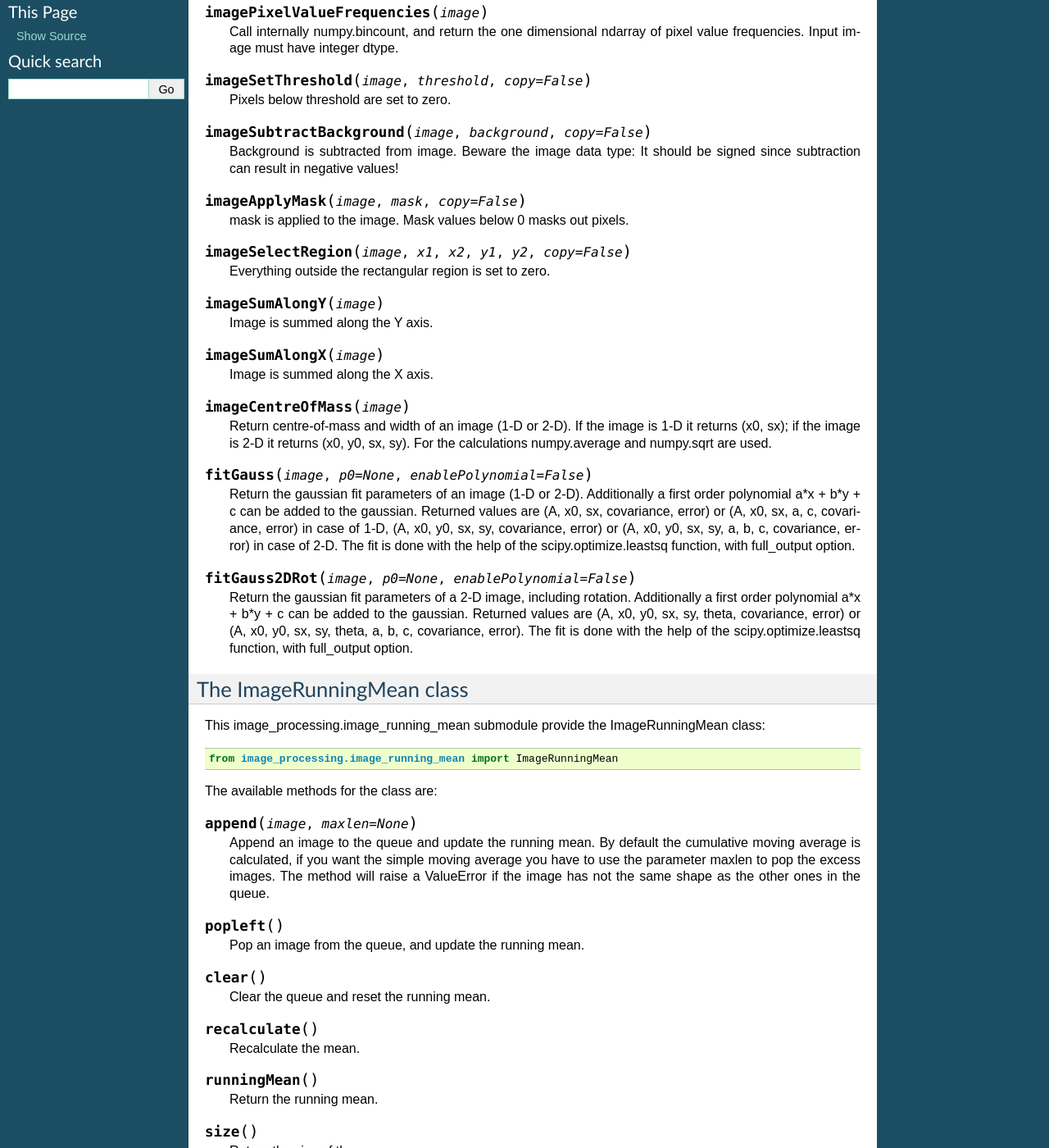
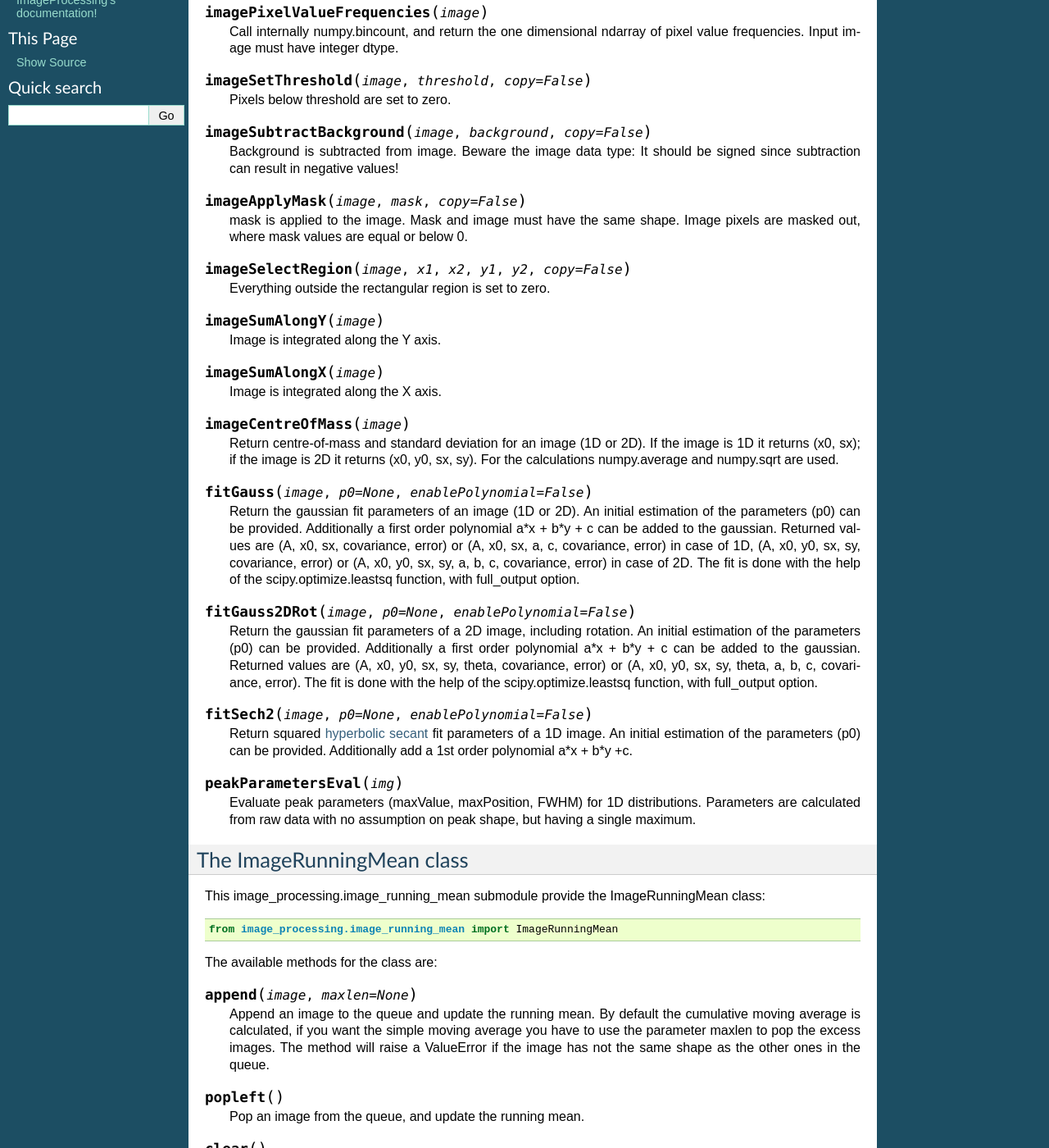
Before and after one commit to European-XFEL/imageProcessing, a Sphinx documentation site: the page built from doc/source/imageProcessing.rst, in a window 1280 px wide and 1400 px high, scrolled down 551 px. Shown: the whole window at 82% size. Built offline with Sphinx 7.4.7, drawn with Linux system fonts in a browser that asks for light colours; some of the changed text lies outside the part shown.

Commit message:
Bring documentation up-to-date

```diff
--- a/doc/requirements.txt
+++ b/doc/requirements.txt
@@ -1,4 +1,4 @@
-git+https://xfel.redmine:K9Sss5CmWtQ_nbx3gyt2@git.xfel.eu/gitlab/Karabo/rtd-conf-py.git
+git+https://git.xfel.eu/gitlab/xfel-rtd/rtd-conf.git
 slumber
 traits
 breathe
--- a/doc/source/conf.py
+++ b/doc/source/conf.py
@@ -58,7 +58,7 @@ master_doc = 'index'
 
 # General information about the project.
 project = 'ImageProcessing'
-copyright = '2016, A. Parenti'
+copyright = '2018, European XFEL GmbH'
 author = 'A. Parenti'
 
 # The version info for the project you're documenting, acts as replacement for
--- a/doc/source/imageProcessing.rst
+++ b/doc/source/imageProcessing.rst
@@ -52,8 +52,8 @@ The following functions are available:
 
 .. function:: imageApplyMask(image, mask, copy=False)
 
-    mask is applied to the image. Mask values below 0 masks out
-    pixels.
+    mask is applied to the image. Mask and image must have the same shape.
+    Image pixels are masked out, where mask values are equal or below 0.
 
 .. function:: imageSelectRegion(image, x1, x2, y1, y2, copy=False)
 
@@ -61,37 +61,54 @@ The following functions are available:
 
 .. function:: imageSumAlongY(image)
 
-    Image is summed along the Y axis.
+    Image is integrated along the Y axis.
 
 .. function:: imageSumAlongX(image)
 
-    Image is summed along the X axis.
+    Image is integrated along the X axis.
 
 .. function:: imageCentreOfMass(image)
 
-    Return centre-of-mass and width of an image (1-D or 2-D). If the
-    image is 1-D it returns (x0, sx); if the image is 2-D it returns
+    Return centre-of-mass and standard deviation for an image (1D or 2D).
+    If the image is 1D it returns (x0, sx); if the image is 2D it returns
     (x0, y0, sx, sy). For the calculations numpy.average and
     numpy.sqrt are used.
 
 .. function:: fitGauss(image, p0=None, enablePolynomial=False)
 
-    Return the gaussian fit parameters of an image (1-D or
-    2-D). Additionally a first order polynomial a*x + b*y + c can be
+    Return the gaussian fit parameters of an image (1D or 2D).
+    An initial estimation of the parameters (p0) can be provided.
+    Additionally a first order polynomial a*x + b*y + c can be
     added to the gaussian. Returned values are (A, x0, sx, covariance,
-    error) or (A, x0, sx, a, c, covariance, error) in case of 1-D, (A,
+    error) or (A, x0, sx, a, c, covariance, error) in case of 1D, (A,
     x0, y0, sx, sy, covariance, error) or (A, x0, y0, sx, sy, a, b, c,
-    covariance, error) in case of 2-D.  The fit is done with the help
+    covariance, error) in case of 2D.  The fit is done with the help
     of the scipy.optimize.leastsq function, with full_output option.
 
 .. function:: fitGauss2DRot(image, p0=None, enablePolynomial=False)
 
-    Return the gaussian fit parameters of a 2-D image, including
-    rotation. Additionally a first order polynomial a*x + b*y + c can
+    Return the gaussian fit parameters of a 2D image, including
+    rotation.
+    An initial estimation of the parameters (p0) can be provided.
+    Additionally a first order polynomial a*x + b*y + c can
     be added to the gaussian. Returned values are (A, x0, y0, sx, sy,
     theta, covariance, error) or (A, x0, y0, sx, sy, theta, a, b, c,
     covariance, error). The fit is done with the help of the
     scipy.optimize.leastsq function, with full_output option.
+
+.. function:: fitSech2(image, p0=None, enablePolynomial=False)
+
+    Return squared `hyperbolic secant
+    <http://mathworld.wolfram.com/HyperbolicSecant.html>`_
+    fit parameters of a 1D image.
+    An initial estimation of the parameters (p0) can be provided.
+    Additionally add a 1st order polynomial a*x + b*y +c.
+
+.. function:: peakParametersEval(img)
+
+    Evaluate peak parameters (maxValue, maxPosition, FWHM) for 1D
+    distributions. Parameters are calculated from raw data with no assumption
+    on peak shape, but having a single maximum.
 
 
 The ImageRunningMean class
```
Also changed, not shown: 1 other file.
